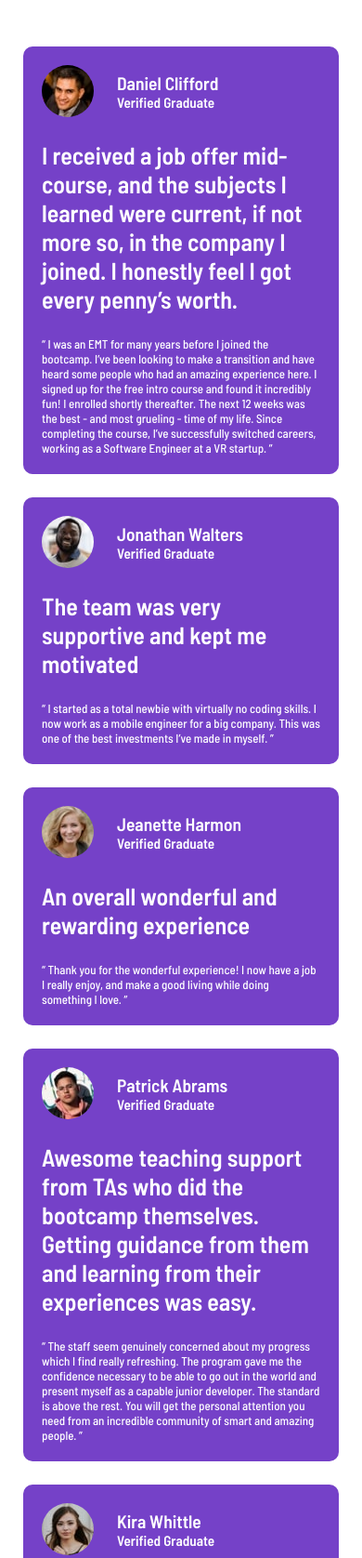
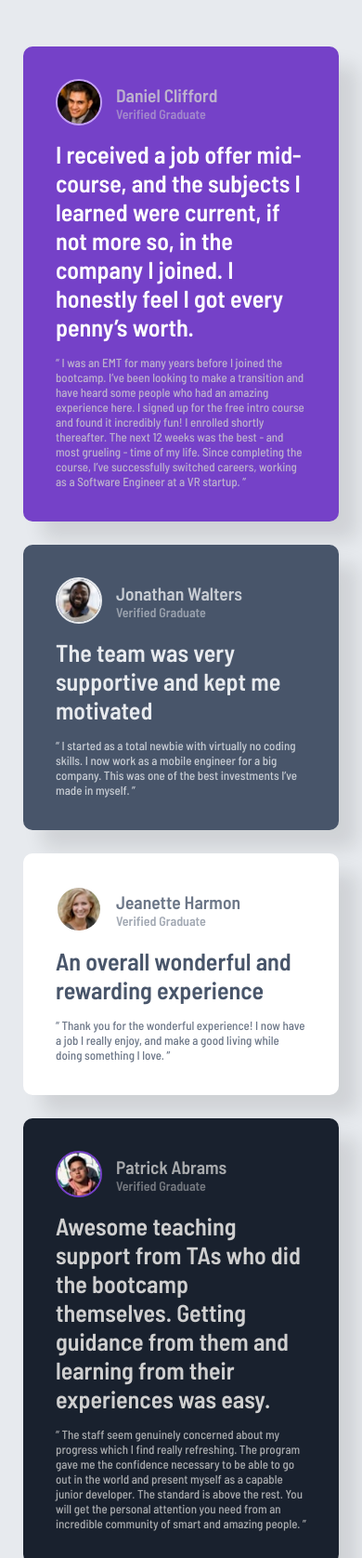
Before and after one commit to alepacc/testimonial-grid-section, a plain HTML site: page index.html in a window 390 px wide. Shown: the top 1676 px of the page at 93% size. Drawn offline with Linux system fonts and the light colour scheme.

Commit message:
update card styles and layout for improved responsiveness

```diff
--- a/index.html
+++ b/index.html
@@ -19,7 +19,7 @@
           <h3 class="card__detail">Verified Graduate</h3>
         </section>
         <h1 class="card_title">I received a job offer mid-course, and the subjects I learned were current, if not more so, in the company I joined. I honestly feel I got every penny’s worth.</h1>
-        <p class="card_text">“ I was an EMT for many years before I joined the bootcamp. I’ve been looking to make a
+        <p class="card__text">“ I was an EMT for many years before I joined the bootcamp. I’ve been looking to make a
           transition and have heard some people who had an amazing experience here. I signed up
           for the free intro course and found it incredibly fun! I enrolled shortly thereafter.
           The next 12 weeks was the best - and most grueling - time of my life. Since completing
@@ -33,7 +33,7 @@
           <h3 class="card__detail">Verified Graduate</h3>
         </section>
         <h1 class="card_title">The team was very supportive and kept me motivated</h1>
-        <p class="card_text">“ I started as a total newbie with virtually no coding skills. I now work as a mobile engineer
+        <p class="card__text">“ I started as a total newbie with virtually no coding skills. I now work as a mobile engineer
           for a big company. This was one of the best investments I’ve made in myself. ”
         </p>
       </div>
@@ -44,7 +44,7 @@
           <h3 class="card__detail">Verified Graduate</h3>
         </section>
         <h1 class="card_title">An overall wonderful and rewarding experience</h1>
-        <p class="card_text">“ Thank you for the wonderful experience! I now have a job I really enjoy, and make a good living
+        <p class="card__text">“ Thank you for the wonderful experience! I now have a job I really enjoy, and make a good living
           while doing something I love. ”
         </p>
       </div>
@@ -55,7 +55,7 @@
           <h3 class="card__detail">Verified Graduate</h3>
         </section>
         <h1 class="card_title">Awesome teaching support from TAs who did the bootcamp themselves. Getting guidance from them and learning from their experiences was easy.</h1>
-        <p class="card_text">“ The staff seem genuinely concerned about my progress which I find really refreshing. The program
+        <p class="card__text">“ The staff seem genuinely concerned about my progress which I find really refreshing. The program
           gave me the confidence necessary to be able to go out in the world and present myself as a capable
           junior developer. The standard is above the rest. You will get the personal attention you need from
           an incredible community of smart and amazing people. ”
@@ -68,7 +68,7 @@
           <h3 class="card__detail">Verified Graduate</h3>
         </section>
         <h1 class="card_title">Such a life-changing experience. Highly recommended!</h1>
-        <p class="card_text">“ Before joining the bootcamp, I’ve never written a line of code. I needed some structure from
+        <p class="card__text">“ Before joining the bootcamp, I’ve never written a line of code. I needed some structure from
           professionals who can help me learn programming step by step. I was encouraged to enroll by a former
           student of theirs who can only say wonderful things about the program. The entire curriculum and staff
           did not disappoint. They were very hands-on and I never had to wait long for assistance. The agile team
--- a/style/style.scss
+++ b/style/style.scss
@@ -28,10 +28,15 @@ $black: hsl(0, 0%, 7%);
 body{
     font-size: 13px;
     font-family: "Barlow Semi Condensed", sans-serif;
+    background-color: $grey-100;
+    min-height: 100vh;
+    display: flex;
+    justify-content: center;
+    align-items: center;
 }
 
 .container {
-    width: 100%;
+    width: 400px;
     max-width: $desktop;
     margin: 0 auto;
     padding: 50px 25px;
@@ -45,18 +50,101 @@ body{
 
 
 .card{
-    background-color: $purple-500;
+    // background-color: $purple-500;
     border-radius: 10px;
-    padding: 20px;
-    color: $white;
+    padding: 35px;
+    // color: $white;
     display: flex;
     flex-direction: row;
     flex-wrap: wrap;
     align-items: center;
     justify-content: flex-start;
-    gap: 25px;
+    gap: 15px;
+    box-shadow: 20px 20px 20px 0px rgba(0, 0, 0, 0.1);
 
     &__image {
         border-radius:50px;
+        width: 50px;
+        border: 2px solid
+    }
+    &__detail {
+        font-size: 14px;
+        opacity: 0.5;
+    }
+    &__name{
+        opacity: 0.8;
+    }
+    &__text{
+        opacity: 0.8;
     }
 }
+
+.card:nth-child(1){
+    background-color: $purple-500;
+    color: $grey-200;
+    h1{
+        color: $white;
+    }
+    .card__image {
+        border-color: $purple-300;
+    }
+}
+
+.card:nth-child(2){
+    background-color: $grey-500;
+    color: $grey-100;
+}
+
+.card:nth-child(3),
+.card:nth-child(5) {
+    background-color: $white;
+    color: $grey-500;
+    h1 {
+        color: $grey-500;
+    }
+    .card__image {
+        border-color: $white;
+    }
+}
+
+.card:nth-child(4){
+    background-color: $dark-blue;
+    color: $grey-200;
+    .card__image {
+        border-color: $purple-500;
+    }
+}
+
+// breakpoints desktop
+@media screen and (min-width: $desktop) {
+    // grid position
+    .container {
+        width: 100% ;
+        display: grid;
+        grid-template-columns: repeat(4, 1fr);
+        grid-template-rows: repeat(2, 1fr);
+        align-items: stretch;
+        gap: 25px;
+        padding: 50px 100px;
+    }
+
+     .card:nth-child(1){
+        background-image: url("/images/bg-pattern-quotation.svg");
+        background-repeat: no-repeat;
+        background-position: top right;
+        background-size: 200px;
+        grid-column: span 2;
+    }
+    .card:nth-child(3){
+        grid-row: 2;
+        grid-column: 1;
+    }
+    .card:nth-child(4){
+        grid-row: 2;
+        grid-column: span 2;
+    }
+    .card:nth-child(5){
+        grid-row: span 2;
+        grid-column: 4;
+    }
+}
```
Also changed, not shown: style/style.css.
